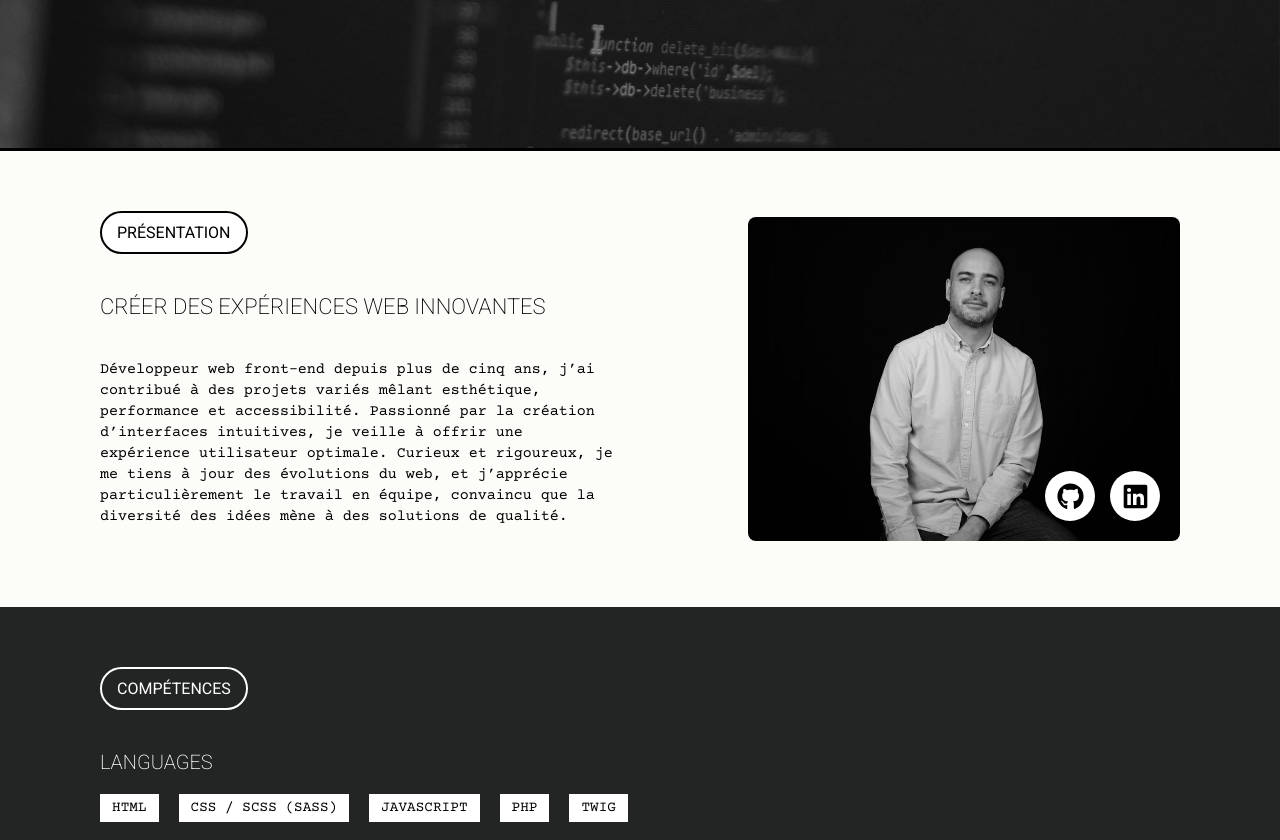
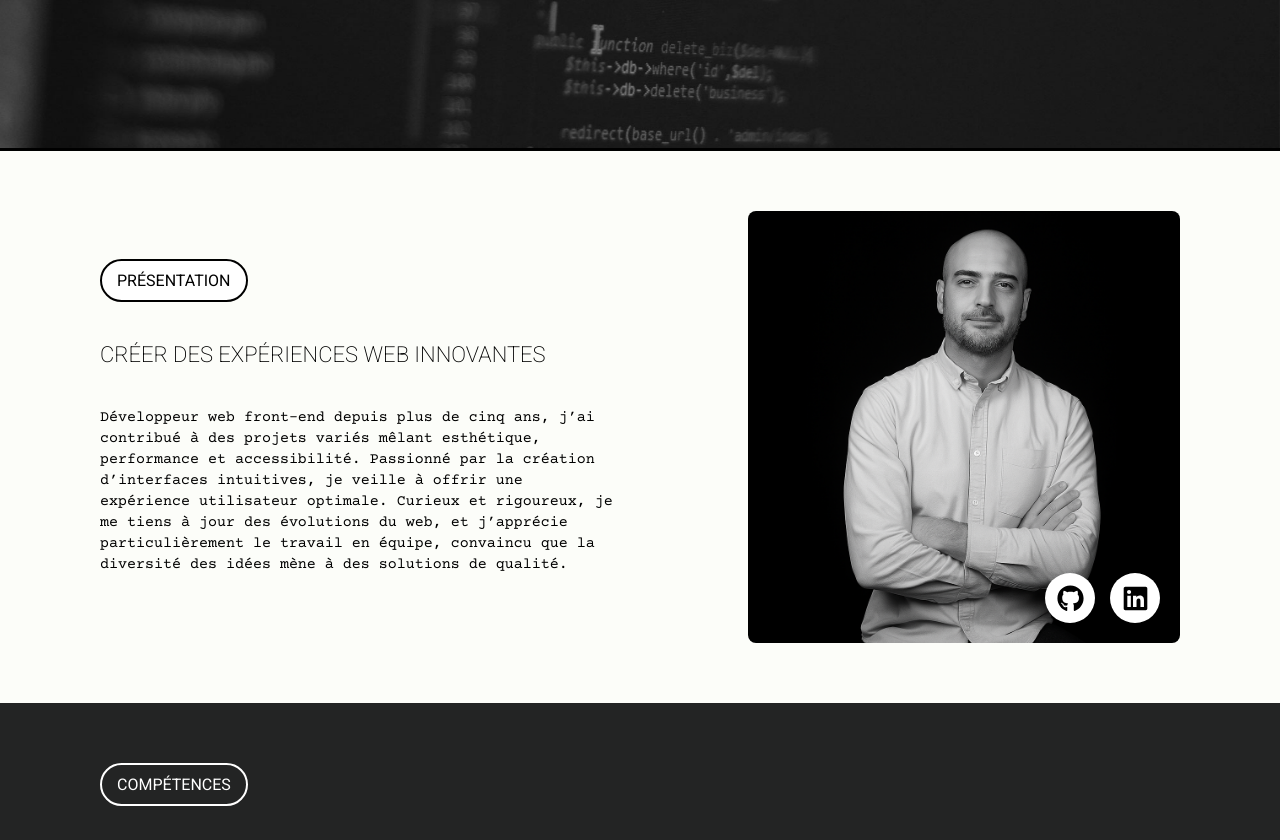
Before and after one commit to tituan/frontend-portfolio-boisard-2025, a Next.js app: page / in a window 1280 px wide. Shown: the part 649-1489 px from the top of the page. Built offline with nearby package versions, Linux system fonts and the light colour scheme.

Commit message:
add photo retouched flux for portrait

```diff
--- a/components/Presentation.js
+++ b/components/Presentation.js
@@ -26,7 +26,7 @@ export default function Presentation() {
         </div>
         <div className="presentation__visuel">
           <Image
-            src="/img/antoine-boisard.jpg"
+            src="/img/antoine-boisard-portrait.png"
             alt="Antoine Boisard"
             width={500}
             height={500}
```
Also changed, not shown: public/img/antoine-boisard-portrait.png (added).
